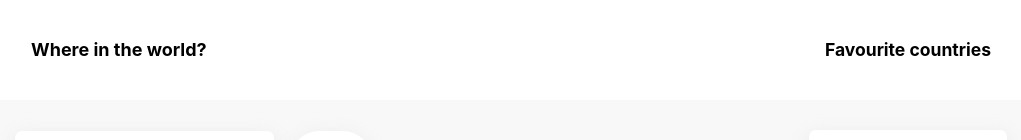
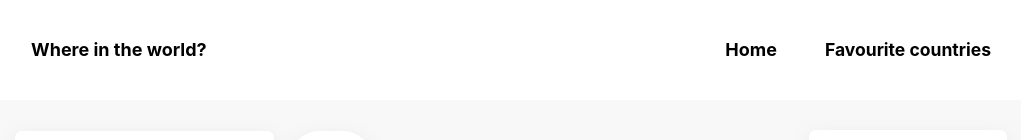
Before and after one commit to zexach/rest-countries, a Vue app: page / in a window 1280 px wide. Shown: the top 140 px of the page, without its empty margins (129-1150 px from the left). Built offline with nearby package versions, Linux system fonts and the light colour scheme; no server answers.

Commit message:
Minor changes

```diff
--- a/src/components/CountryCard.vue
+++ b/src/components/CountryCard.vue
@@ -1,14 +1,11 @@
 <script setup>
-import { storeToRefs } from 'pinia'
 import { useFavouriteCountryStore } from '../stores/useFavouriteCountryStore.js'
 
-const props = defineProps(['country', 'isFavouriteView'])
 
 const favouriteStore = useFavouriteCountryStore();
-const { favouriteCountries } = storeToRefs(favouriteStore);
 const { addToFavourite, removeFromFavourite } = favouriteStore;
 
-
+const props = defineProps(['country', 'isFavouriteView'])
 </script>
 
 <template>
@@ -23,8 +20,8 @@ const { addToFavourite, removeFromFavourite } = favouriteStore;
         </div>
       </div>
     </router-link>
-      <button v-if="!isFavouriteView" @click="addToFavourite(props.country)" class="add-to-favourite">Add to favorites</button>
-      <button v-else @click="removeFromFavourite(props.country)" class="add-to-favourite">Remove from favourites</button>
+    <button v-if="!isFavouriteView" @click="addToFavourite(props.country)" class="add-to-favourite">Add to favorites</button>
+    <button v-else @click="removeFromFavourite(props.country)" class="add-to-favourite">Remove from favourites</button>
   </div>
 </template>
 
--- a/src/components/FilterPanel.vue
+++ b/src/components/FilterPanel.vue
@@ -1,14 +1,9 @@
 <script setup>
 
-defineProps(['countries'])
-
 const emit = defineEmits(['selectedRegion'])
-
-
 const filterRegion = (item) => {
     emit('selectedRegion', item)
 }
-
 </script>
 
 <template>
--- a/src/components/Navbar.vue
+++ b/src/components/Navbar.vue
@@ -8,9 +8,14 @@ import { RouterLink } from 'vue-router';
       <router-link :to="{name:'home'}">
         <h2 class="title">Where in the world?</h2>
       </router-link>
-      <router-link :to="{name: 'Favourites'}">
-        <h3 class="page">Favourite countries</h3>
-      </router-link>
+     <div class="pages">
+        <router-link :to="{name:'home'}">
+          <h3 class="title">Home</h3>
+        </router-link>
+        <router-link :to="{name: 'Favourites'}">
+          <h3 class="page">Favourite countries</h3>
+        </router-link>
+     </div>
     </div>
 </template>
 
@@ -29,6 +34,11 @@ import { RouterLink } from 'vue-router';
     font-size: 18px;
     font-weight: 700;
   }
+  .pages{
+    display: flex;
+    flex-direction: row;
+    gap: 3rem;
+  }
   .page{
     cursor: pointer;
   }
--- a/src/views/HomeView.vue
+++ b/src/views/HomeView.vue
@@ -64,7 +64,7 @@
 <style scoped>
   .content{
     width: 100%;
-    padding: 0 20px;
+    padding: 0 20px 20px 20px;
     display: flex;
     flex-direction: column;
     align-items: center;
```
